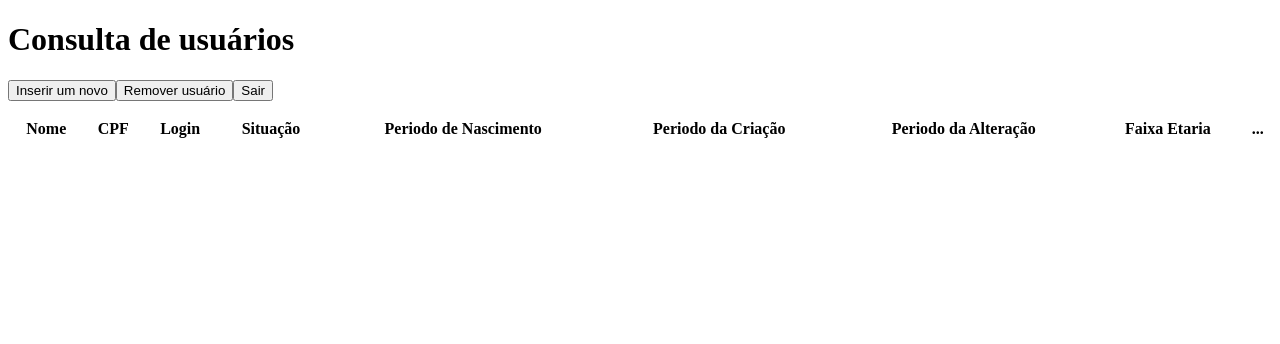
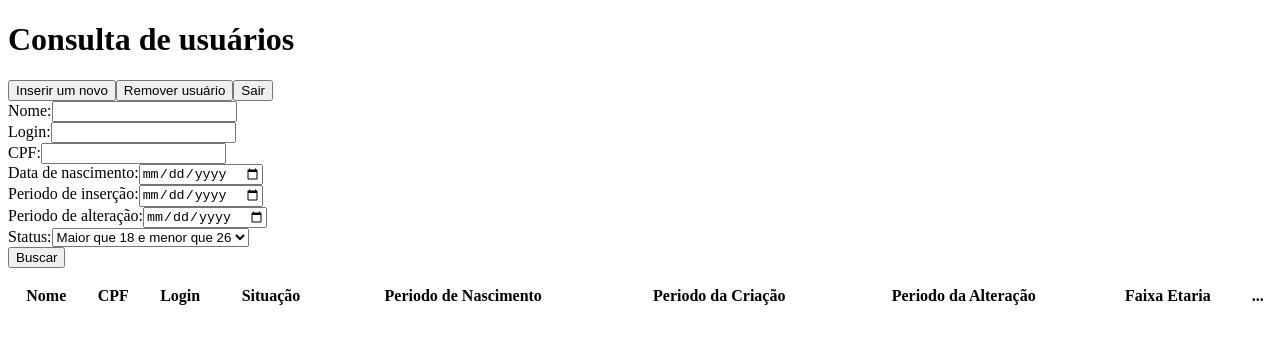
Before and after one commit to lazaroa1/front-users-crud, a React (Create React App) app: page /clients in a window 1280 px wide. Shown: the top 344 px of the page. Built offline with nearby package versions, Linux system fonts and the light colour scheme.

Commit message:
feature - add inputs to filter

```diff
--- a/src/pages/Clients/index.js
+++ b/src/pages/Clients/index.js
@@ -1,6 +1,15 @@
 import { useState } from "react";
 import { useNavigate } from "react-router-dom";
 import moment from "moment";
+
+const USER_INITIAL_VALUE = {
+  name: "",
+  login: "",
+  birth_date: "",
+  created_at: "",
+  updated_at: "",
+  status: "actived",
+};
 
 function Clients() {
   const navigate = useNavigate();
@@ -8,6 +17,12 @@ function Clients() {
   const [savedUsers, setSavedUsers] = useState(
     JSON.parse(localStorage.getItem("users")) || []
   );
+
+  const [filters, setFilters] = useState(USER_INITIAL_VALUE);
+
+  function changeFilter(e) {
+    setFilters({ ...filters, [e.target.name]: e.target.value });
+  }
 
   function changeStatus(newStatus, user_id) {
     const updatedUserStatus = savedUsers.map((user) => {
@@ -40,6 +55,88 @@ function Clients() {
       <button onClick={() => navigate("/client-info")}>Inserir um novo</button>
       <button onClick={disableAllUsers}>Remover usuário</button>
       <button onClick={() => navigate("/")}>Sair</button>
+      <div>
+        <div>
+          <label htmlFor="name">Nome:</label>
+          <input
+            name="name"
+            type="text"
+            value={filters.name}
+            onChange={changeFilter}
+          />
+        </div>
+        <div>
+          <label htmlFor="login">Login:</label>
+          <input
+            name="login"
+            type="text"
+            value={filters.login}
+            onChange={changeFilter}
+          />
+        </div>
+        <div>
+          <label htmlFor="cpf">CPF:</label>
+          <input
+            name="cpf"
+            type="text"
+            value={filters.cpf}
+            onChange={changeFilter}
+          />
+        </div>
+        <div>
+          <label htmlFor="birth_date">Data de nascimento:</label>
+          <input
+            name="birth_date"
+            type="date"
+            value={filters.birth_date}
+            onChange={changeFilter}
+          />
+        </div>
+        <div>
+          <label htmlFor="birth_date">Periodo de inserção:</label>
+          <input
+            name="created_at"
+            type="date"
+            value={filters.created_at}
+            onChange={changeFilter}
+          />
+        </div>
+        <div>
+          <label htmlFor="birth_date">Periodo de alteração:</label>
+          <input
+            name="updated_at"
+            type="date"
+            value={filters.updated_at}
+            onChange={changeFilter}
+          />
+        </div>
+        <div>
+          <label htmlFor="age">Status:</label>
+          <select
+            name="age"
+            type="text"
+            value={filters.age}
+            onChange={changeFilter}
+          >
+            <option value="ativado" key="actived">
+              Maior que 18 e menor que 26
+            </option>
+            <option value="inativado" key="inactivated">
+              Maior que 25 e menor que 31
+            </option>
+            <option value="bloqueado" key="blocked">
+              Maior que 30 e menor que 36
+            </option>
+            <option value="bloqueado" key="blocked">
+              Maior que 35 e menor que 41
+            </option>
+            <option value="bloqueado" key="blocked">
+              Maior que 40
+            </option>
+          </select>
+        </div>
+        <button onClick={disableAllUsers}>Buscar</button>
+      </div>
       <table width="100%">
         <thead>
           <tr>
```
